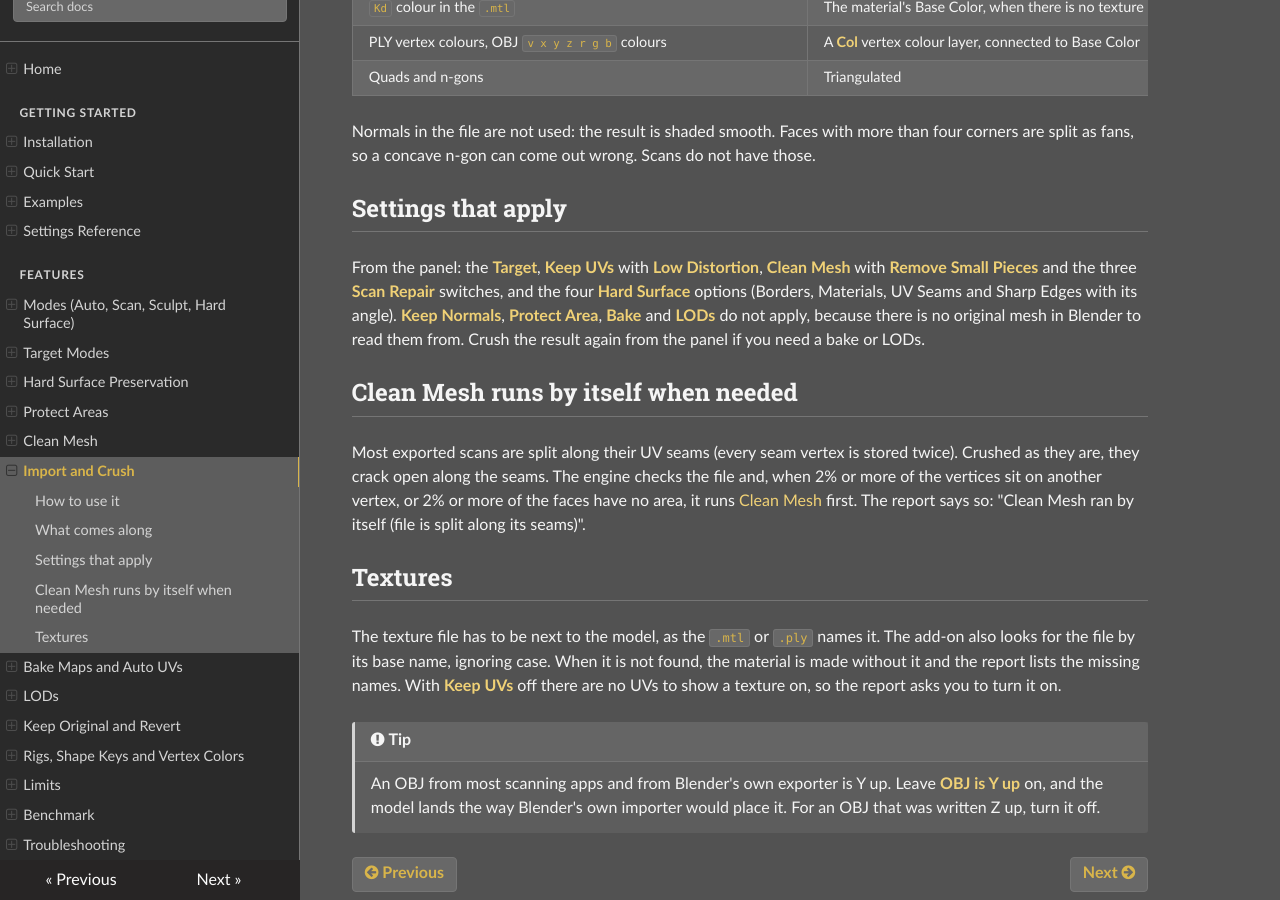
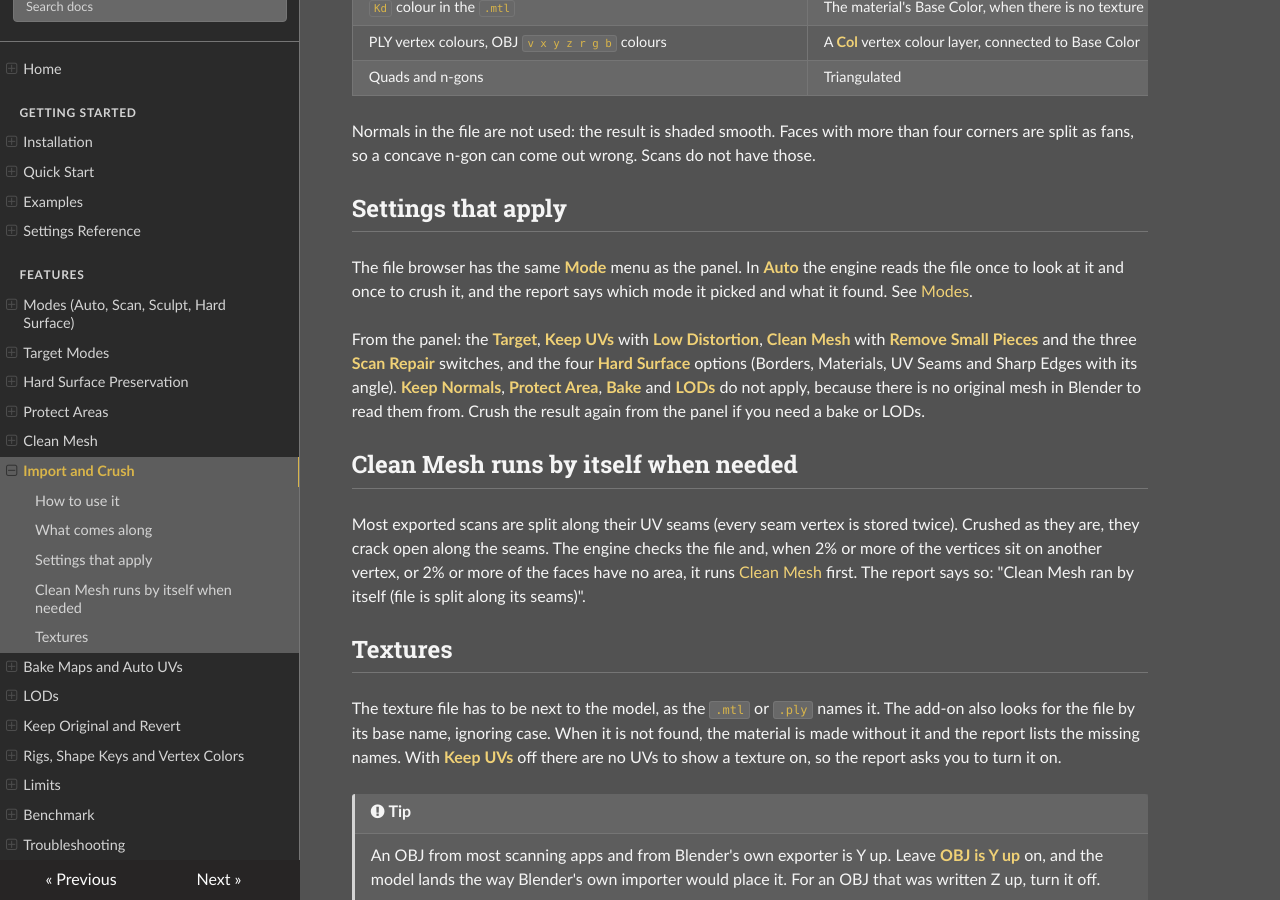
Before and after one commit to henriquevlopes/polygon-crusher-9000-docs, an MkDocs documentation site: the page built from docs/features/import-crush.md, in a window 1280 px wide and 900 px high, scrolled down 977 px. Built offline with MkDocs 1.6.1, drawn with Linux system fonts in a browser that asks for light colours.

Commit message:
docs(import-crush): Mode menu note
Co-Authored-By: Claude Fable 5.1 <noreply@anthropic.com>

```diff
--- a/docs/features/import-crush.md
+++ b/docs/features/import-crush.md
@@ -44,6 +44,11 @@ wrong. Scans do not have those.
 
 ## Settings that apply
 
+The file browser has the same **Mode** menu as the panel. In **Auto** the
+engine reads the file once to look at it and once to crush it, and the
+report says which mode it picked and what it found. See
+[Modes](modes.md).
+
 From the panel: the **Target**, **Keep UVs** with **Low Distortion**, **Clean Mesh** with **Remove
 Small Pieces** and the three **Scan Repair** switches, and the four
 **Hard Surface** options (Borders, Materials,
```
